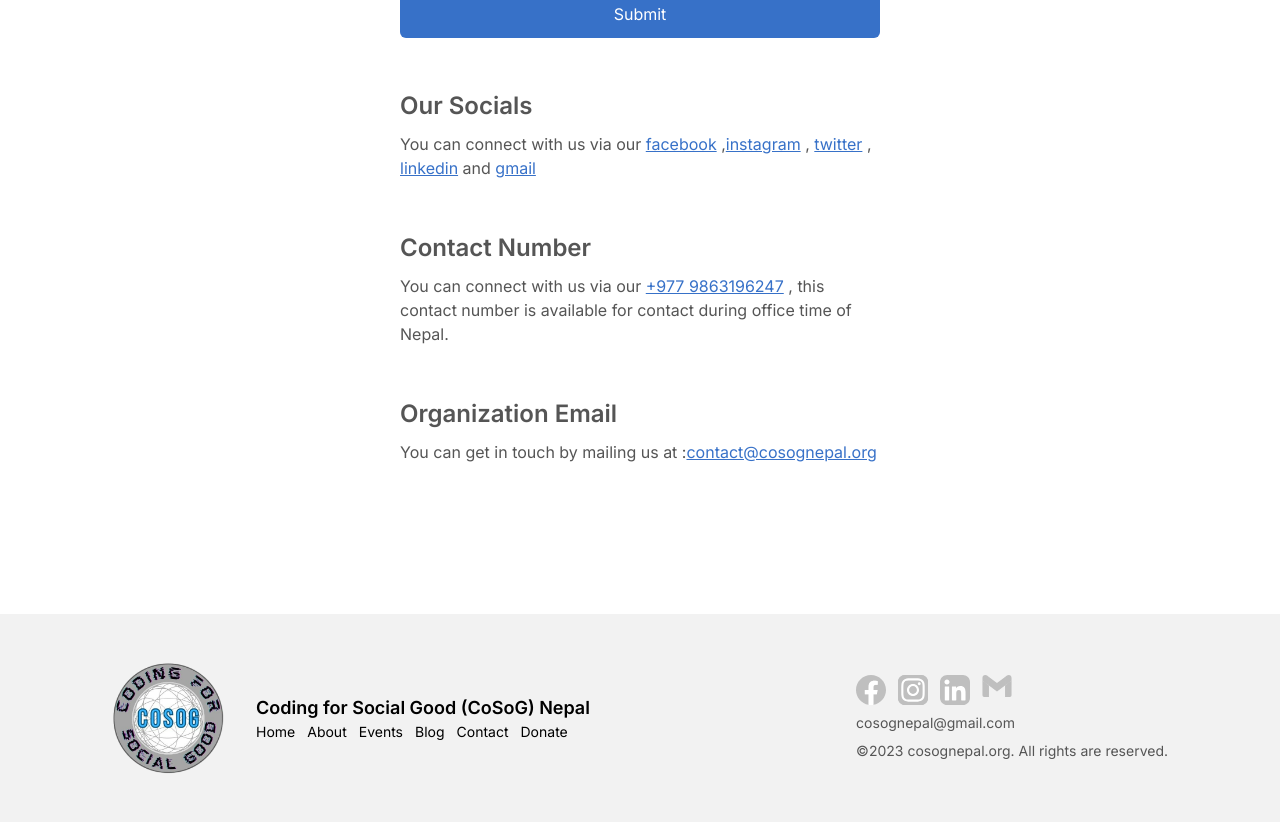
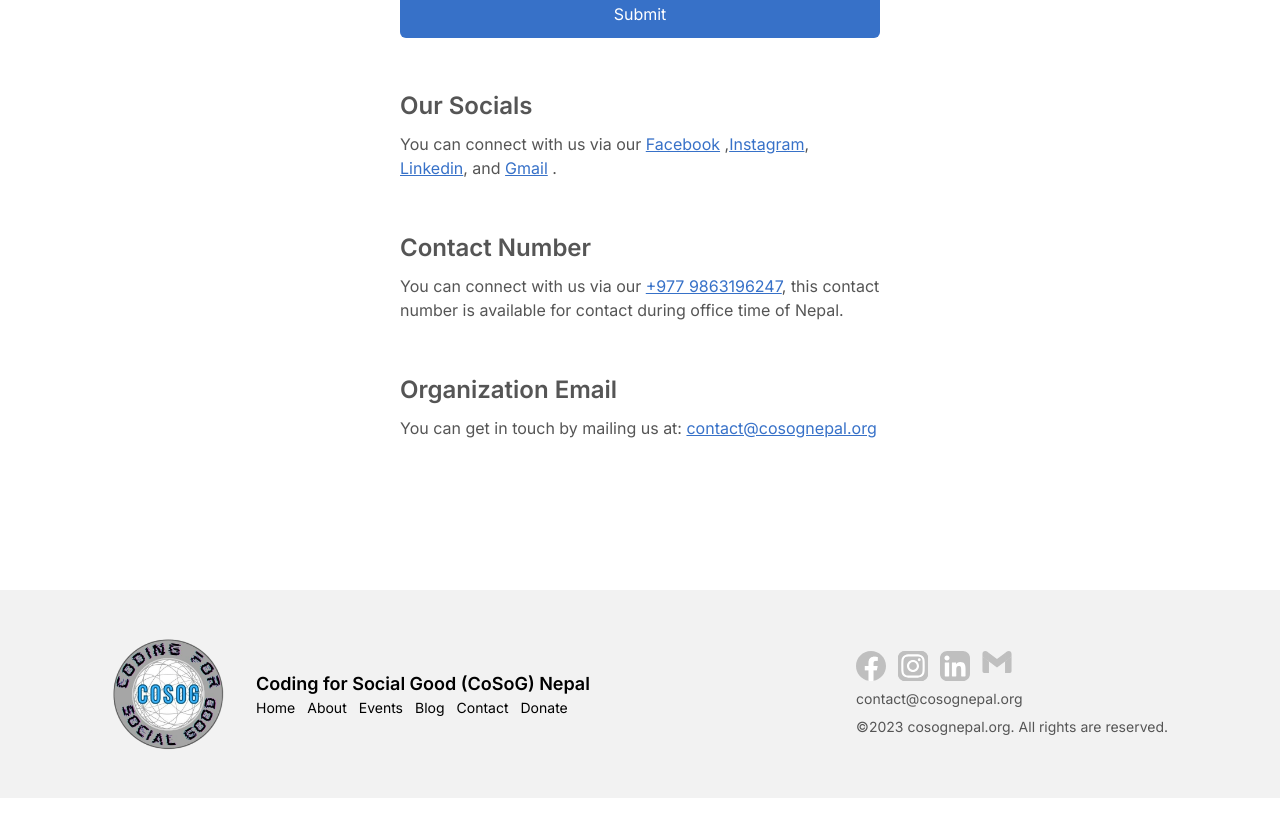
Before and after one commit to COSOGNepal/Website, a Next.js app: page /contact in a window 1280 px wide. Shown: the part 580-1402 px from the top of the page. After the commit the page ends 1378 px from the top, so only its background shows below. Built offline with nearby package versions, Linux system fonts and the light colour scheme.

Commit message:
few minor improvements

```diff
--- a/app/_components/Footer.tsx
+++ b/app/_components/Footer.tsx
@@ -65,7 +65,7 @@ const Footer = () => {
                             alt="social"
                         />
                     </a>
-                    <a href="mailto:cosognepal@gmail.com" target="blank">
+                    <a href="https://mail.google.com/mail/?view=cm&fs=1&to=cosognepal@gmail.com" target="blank">
                         <Image
                             src={"/assets/gmail_logo.svg"}
                             width={30}
@@ -74,7 +74,7 @@ const Footer = () => {
                         />
                     </a>
                 </div>
-                <h4 className="text-sm text-faded my-2">cosognepal@gmail.com</h4>
+                <h4 className="text-sm text-faded my-2">contact@cosognepal.org</h4>
                 <h4 className="text-sm text-faded">
                     ©2023 cosognepal.org. All rights are reserved.
                 </h4>
--- a/app/contact/page.tsx
+++ b/app/contact/page.tsx
@@ -73,7 +73,7 @@ const ContactPage = () => {
                             className="underline text-blue"
                             target="blank"
                         >
-                            facebook
+                            Facebook
                         </a>{" "}
                         ,
                         <a
@@ -81,32 +81,32 @@ const ContactPage = () => {
                             className="underline text-blue"
                             target="blank"
                         >
-                            instagram
-                        </a>{" "}
-                        ,{" "}
+                            Instagram
+                        </a>
+                        {/* ,{" "}
                         <a
                             href="https://www.fundraisepage.com"
                             className="underline text-blue"
                             target="blank"
                         >
-                            twitter
-                        </a>{" "}
+                            Twitter(X)
+                        </a> */}
                         ,{" "}
                         <a
                             href="https://www.linkedin.com/company/cosognepal/"
                             className="underline text-blue"
                             target="blank"
                         >
-                            linkedin
-                        </a>{" "}
-                        and&nbsp;
+                            Linkedin
+                        </a>{", "}
+                        and {" "}
                         <a
                             href="https://mail.google.com/mail/?view=cm&fs=1&to=cosognepal@gmail.com"
                             className="underline text-blue"
                             target="_blank"
                         >
-                            gmail
-                        </a>{" "}
+                            Gmail
+                        </a>{" ."}
                     </p>
                 </div>
 
@@ -120,8 +120,8 @@ const ContactPage = () => {
                             target="blank"
                         >
                             +977 9863196247
-                        </a>{" "}
-                        , this contact number is available for contact during office time of
+                        </a>,{" "}
+                        this contact number is available for contact during office time of
                         Nepal.
                     </p>
                 </div>
@@ -129,14 +129,14 @@ const ContactPage = () => {
                 <div className="md:w-8/12 text-sub-title  text-faded md:mx-auto mt-block">
                     <h2 className=" font-semibold pb-2">Organization Email</h2>
                     <p className="text-sub-para">
-                        You can get in touch by mailing us at :
+                        You can get in touch by mailing us at: {" "}
                         <a
                             href="mailto:contact@cosognepal.org"
                             className="underline text-blue"
                             target="blank"
                         >
                             contact@cosognepal.org
-                        </a>{" "}
+                        </a>
                     </p>
                 </div>
             </section>
```
